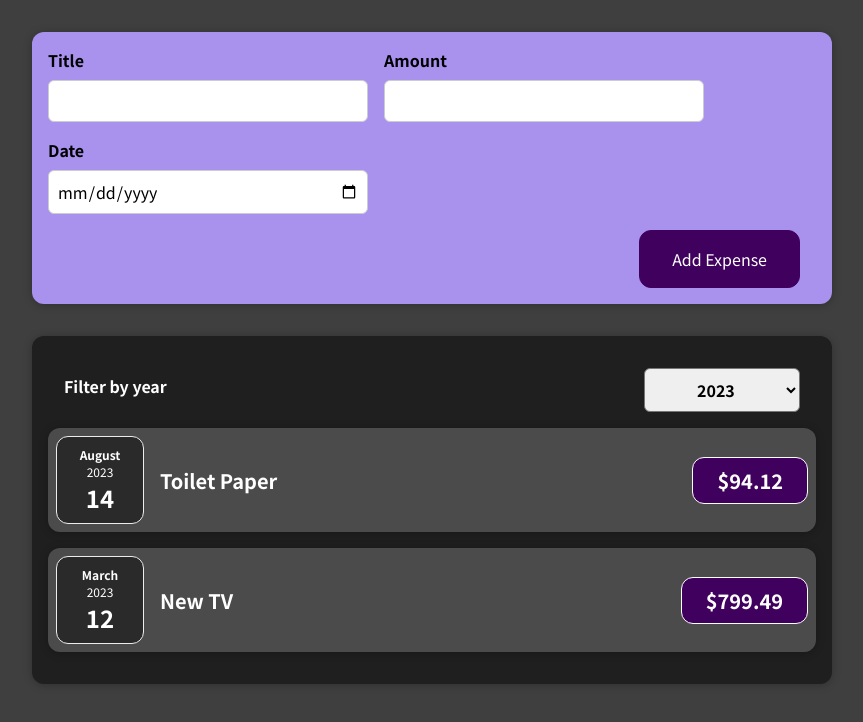
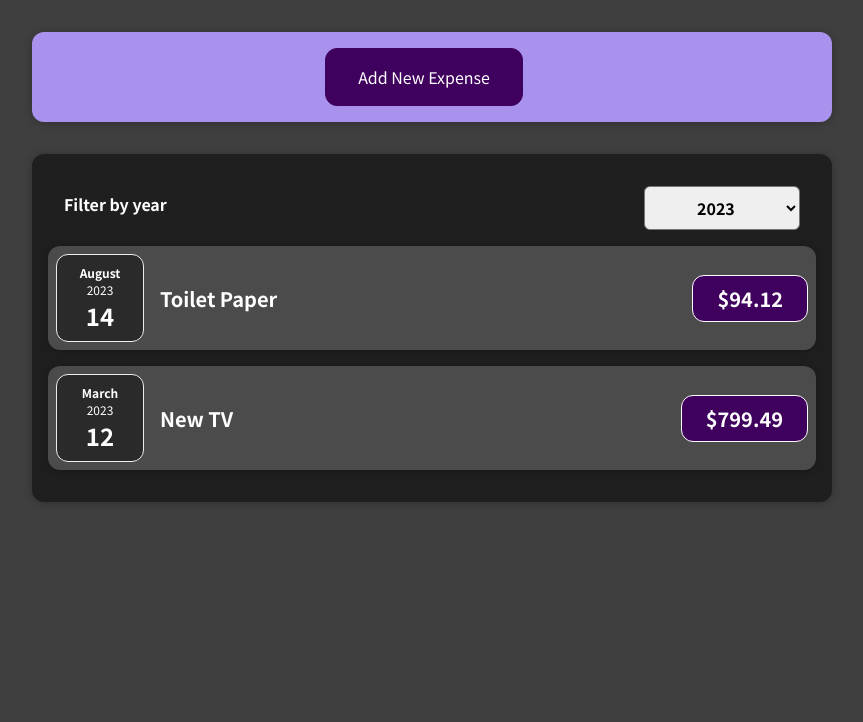
Before and after one commit to gabatk/First-React-project, a React (Create React App) app in the folder react-complete-guide/: page / in a window 1280 px wide. Shown: the top 722 px of the page, without its empty margins (208-1071 px from the left). Built offline with nearby package versions, Linux system fonts and the light colour scheme.

Commit message:
Form component developed.

```diff
--- a/react-complete-guide/src/components/NewExpense/ExpenseForm.js
+++ b/react-complete-guide/src/components/NewExpense/ExpenseForm.js
@@ -93,6 +93,7 @@
 				</div>
 			</div>
 			<div className='new-expense__actions'>
+				<button type='button' onClick={props.onCancel} >Cancel</button>
 				<button type='submit'>Add Expense</button>
 			</div>
 		</form>
--- a/react-complete-guide/src/components/NewExpense/NewExpense.js
+++ b/react-complete-guide/src/components/NewExpense/NewExpense.js
@@ -1,19 +1,38 @@
-import React from 'react';
+import React, { useState } from 'react';
 import ExpenseForm from './ExpenseForm';
 import './NewExpense.css';
 
 const NewExpense = props => {
+	const [isEditing, setIsEditing] = useState(false);
+
 	const saveExpenseDataHandler = enteredExpenseData => {
 		const expenseData = {
 			...enteredExpenseData,
 			id: Math.random().toString(),
 		};
 		props.onAddExpense(expenseData);
+		setIsEditing(false);
+	};
+
+	const startEditingHandler = () => {
+		setIsEditing(true);
+	};
+
+	const stopEditingHandler = () => {
+		setIsEditing(false);
 	};
 
 	return (
 		<div className='new-expense'>
-			<ExpenseForm onSaveExpenseData={saveExpenseDataHandler} />
+			{!isEditing && (
+				<button onClick={startEditingHandler}>Add New Expense</button>
+			)}
+			{isEditing && (
+				<ExpenseForm
+					onSaveExpenseData={saveExpenseDataHandler}
+					onCancel={stopEditingHandler}
+				/>
+			)}
 		</div>
 	);
 };
```
